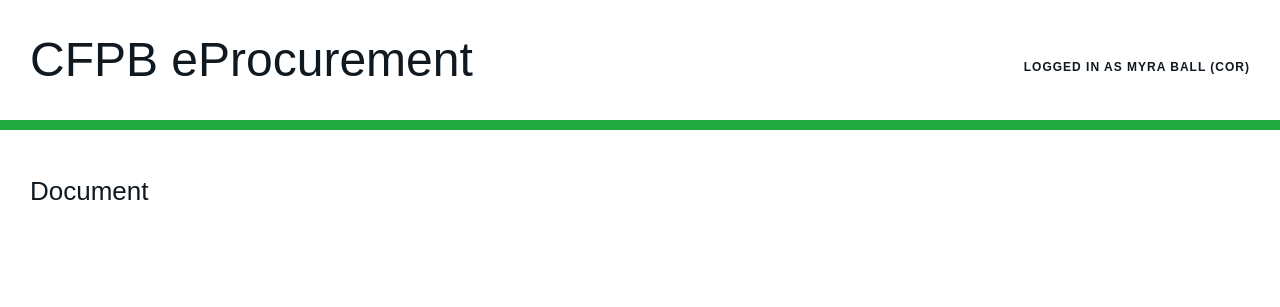
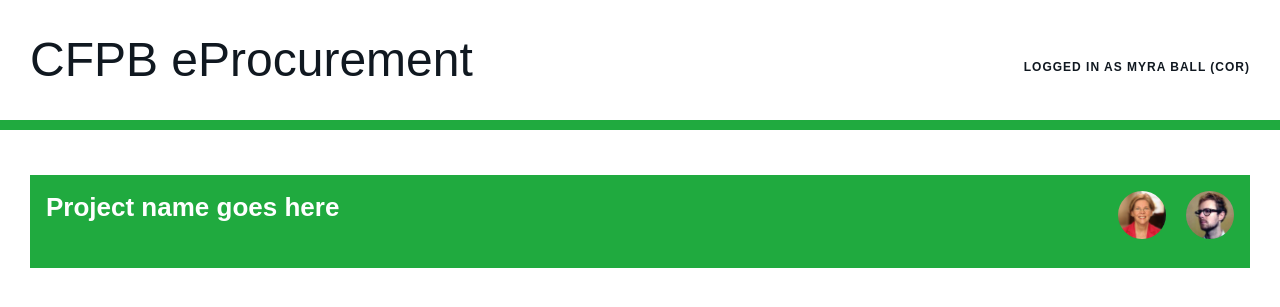
Before and after one commit to 18F/cfpb-eprocurement, a Jekyll site: the page built from checklist/document.html, in a window 1280 px wide. Shown: the top 307 px of the page. Built offline with Jekyll 4.4.1, drawn with Linux system fonts in a browser that asks for light colours.

Commit message:
add header

```diff
--- a/checklist/document.html
+++ b/checklist/document.html
@@ -3,4 +3,15 @@
 layout: default
 ---
 
-<h2>Document</h2>
+<section class="prototype-checklist">
+
+  <div class="project-header" role="banner">
+    <ul class="user-list">
+      {% for user in site.data.checklist.users %}
+      <li>{% include user_avatar.html user=user %}</li>
+      {% endfor %}
+    </ul>
+    <h2 class="project-name">Project name goes here</h2>
+  </div>
+
+</section>
```
